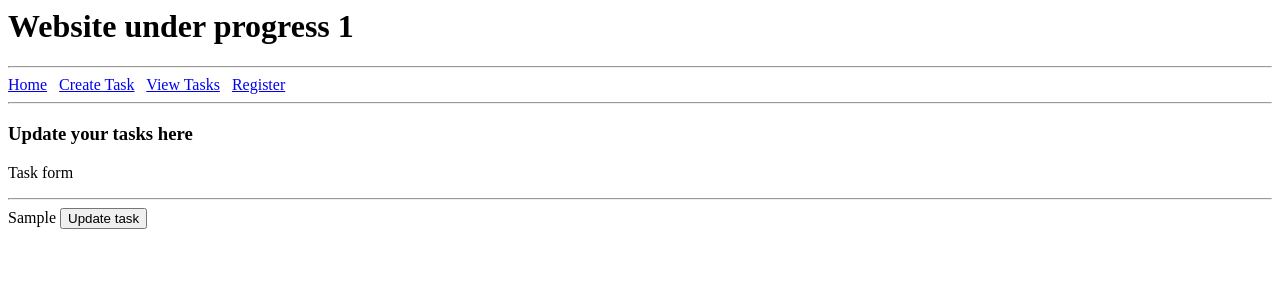
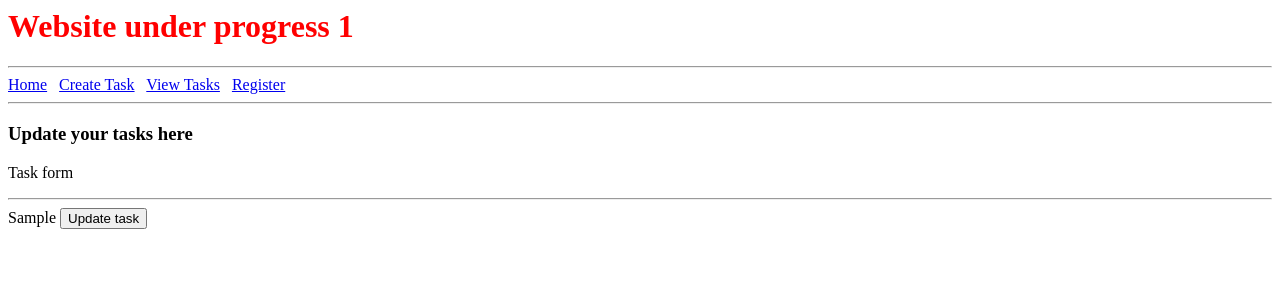
Before and after one commit to shindesubodh/MyFirstProject, a Django app: template crm/templates/crm/update-task.html in a window 1280 px wide. Shown: the top 300 px of the page. Run offline with Django 3.2, Linux system fonts and the light colour scheme; the template is opened without the code that fills it: most values are stand-ins (such as "Sample title", 1, 10 or a date in 2020).

Commit message:
added css file

```diff
--- a/MyFirstProject/settings.py
+++ b/MyFirstProject/settings.py
@@ -120,6 +120,9 @@ USE_TZ = True
 
 STATIC_URL = 'static/'
 
+STATICFILES_DIRS = [ BASE_DIR / 'static']
+
+
 # Default primary key field type
 # https://docs.djangoproject.com/en/5.1/ref/settings/#default-auto-field
 
--- a/crm/templates/crm/base.html
+++ b/crm/templates/crm/base.html
@@ -1,4 +1,12 @@
+{% load static %}
+
 <html>
+
+    <head>
+
+        <link rel=" stylesheet" type="text/css" href="{% static 'css/styles.css' %}"
+
+    </head>
 
 <h1>Website under progress 1</h1>
 
--- /dev/null
+++ b/static/css/styles.css
@@ -0,0 +1,7 @@
+
+h1{
+
+    color: red
+
+
+}
```
Also changed, not shown: db.sqlite3.
